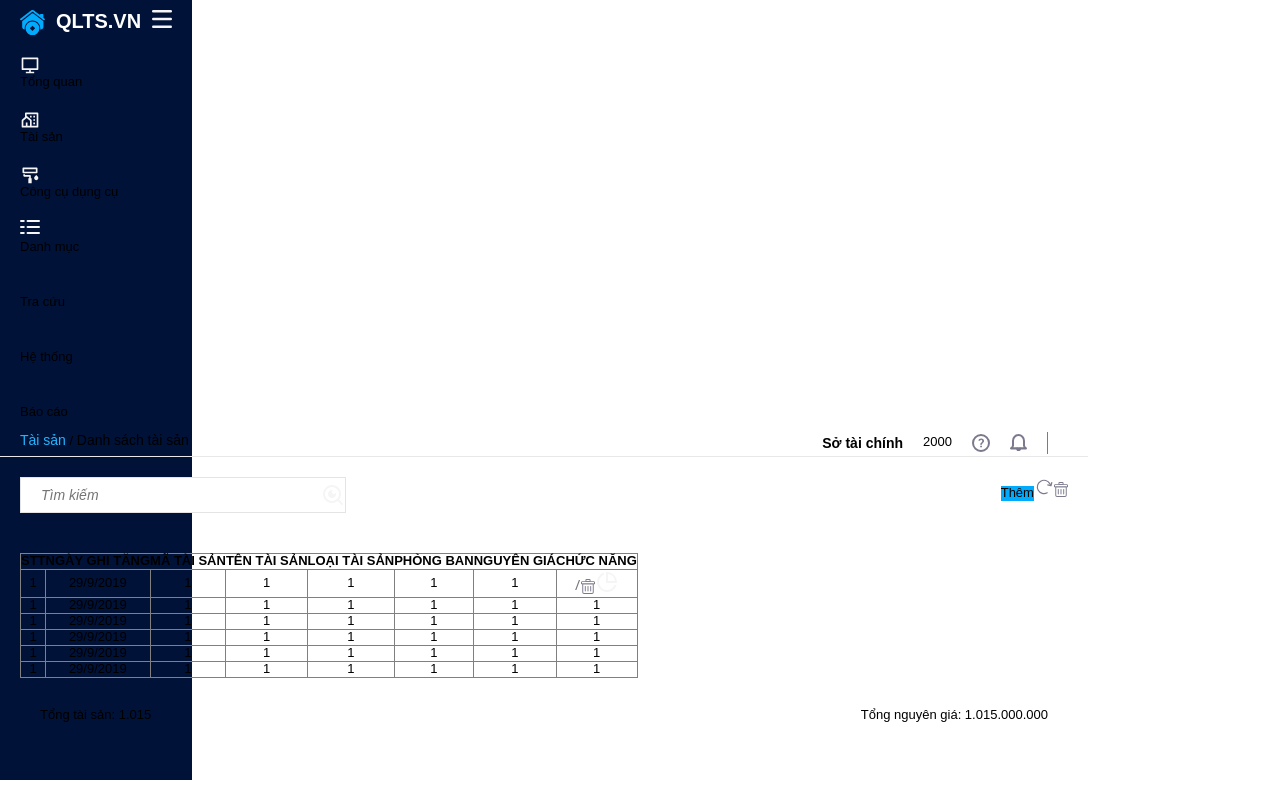
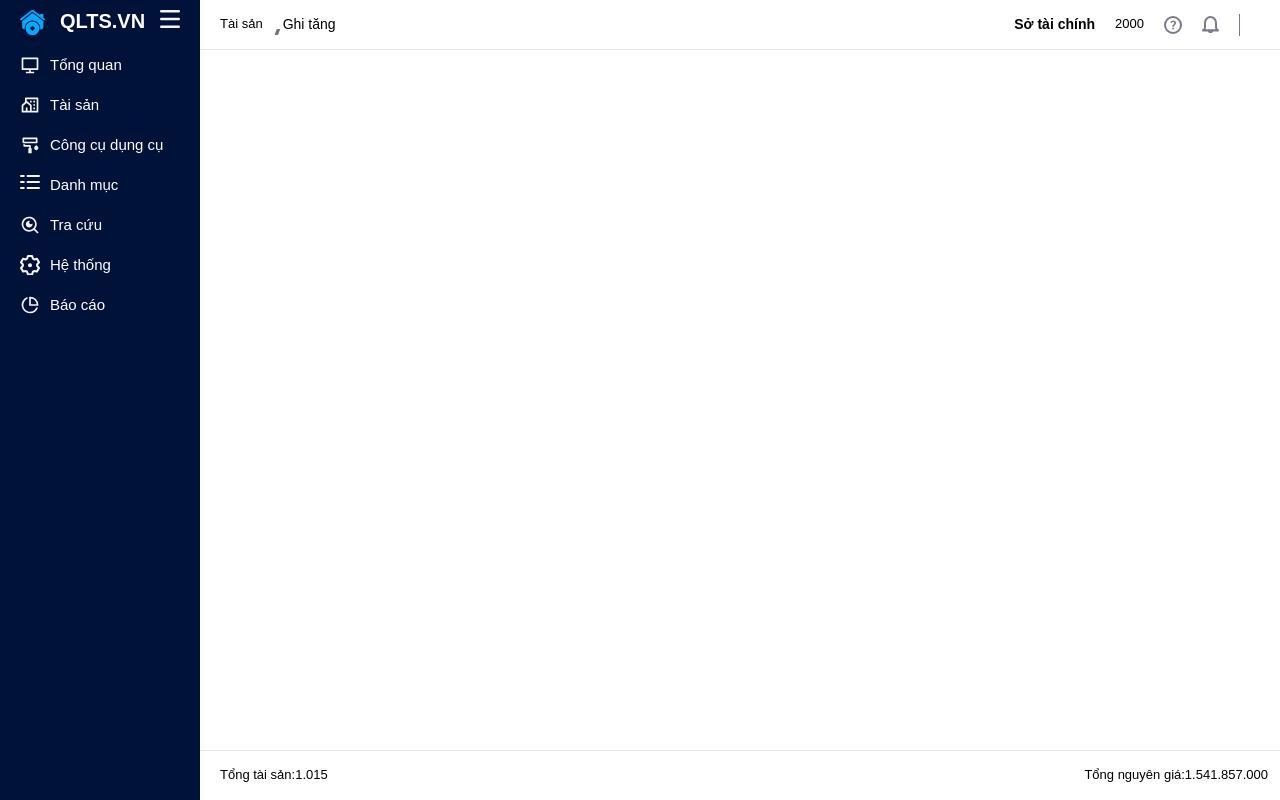
Before and after one commit to mcdoblivion/MISA.QLTS.Frontend, a Vue app in the folder qlts-vue/: page / in a window 1280 px wide. Built offline with nearby package versions, Linux system fonts and the light colour scheme.

Commit message:
Update CSS

```diff
--- a/qlts-vue/src/App.vue
+++ b/qlts-vue/src/App.vue
@@ -1,6 +1,6 @@
 <template>
   <div id="app">
-    <v-main class="main">
+    <div class="main">
       <div class="main-left">
         <LeftSidebar />
       </div>
@@ -9,7 +9,7 @@
         <Content />
         <Footer />
       </div>
-    </v-main>
+    </div>
   </div>
 </template>
 
--- a/qlts-vue/src/components/layout/Content.vue
+++ b/qlts-vue/src/components/layout/Content.vue
@@ -1,13 +1,16 @@
 <template>
   <div class="content">
-    <asset-list/>
+    <asset-list />
+    <asset-list-detail />
   </div>
 </template>
 
 <script>
-import AssetList from '../../views/dictionary/asset/AssetList.vue';
+import AssetList from "../../views/dictionary/asset/AssetList.vue";
+import AssetListDetail from "../../views/dictionary/asset/AssetListDetail.vue";
 export default {
-  components: { AssetList },};
+  components: { AssetList, AssetListDetail },
+};
 </script>
 
 <style>
--- a/qlts-vue/src/components/layout/Footer.vue
+++ b/qlts-vue/src/components/layout/Footer.vue
@@ -1,10 +1,12 @@
 <template>
   <div class="footer">
     <div class="footer-left">
-      <p>Tổng tài sản: <span>1.015</span></p>
+      <div>Tổng tài sản:</div>
+      <div>1.015</div>
     </div>
     <div class="footer-right">
-      <p>Tổng nguyên giá: <span>1.015.000.000</span></p>
+      <div>Tổng nguyên giá:</div>
+      <div>1.541.857.000</div>
     </div>
   </div>
 </template>
--- a/qlts-vue/src/components/layout/Header.vue
+++ b/qlts-vue/src/components/layout/Header.vue
@@ -1,10 +1,9 @@
 <template>
   <div class="header">
     <div class="header-left">
-      <p>
-        <span style="color: #20b6fe">Tài sản</span> /
-        <span>Danh sách tài sản</span>
-      </p>
+      <div class="label-category">Tài sản</div>
+      <div class="icon icon-separator"></div>
+      <div class="label-subcategory">Ghi tăng</div>
     </div>
     <div class="header-right">
       <div class="header-right-group">
--- a/qlts-vue/src/styles/basics/_icon.css
+++ b/qlts-vue/src/styles/basics/_icon.css
@@ -22,18 +22,42 @@
   background-image: url("../../assets/icon/hamburger-menu.svg");
 }
 
+/* icon tổng quan */
 .icon-overview {
   background-image: url("../../assets/icon/computer-line.svg");
 }
 
+/* icon tài sản */
 .icon-assets {
   background-image: url("../../assets/icon/community-line.svg");
 }
 
+/* icon công cụ dụng cụ */
 .icon-tools {
   background-image: url("../../assets/icon/paint-brush-line.svg");
 }
 
+/* icon danh mục */
 .icon-category {
   background-image: url("../../assets/icon/common.svg");
 }
+
+/* iocn tra cứu */
+.icon-search {
+  background-image: url("../../assets/icon/search-eye-line.svg");
+}
+
+/* icon he thong */
+.icon-system {
+  background-image: url("../../assets/icon/settings.svg");
+}
+
+/* icon bao cao  */
+.icon-report {
+  background-image: url("../../assets/icon/pie-chart-line.svg");
+}
+
+/* icon gach cheo */
+.icon-separator {
+  background-image: url("../../assets/icon/seperator.svg");
+}
--- a/qlts-vue/src/styles/index.css
+++ b/qlts-vue/src/styles/index.css
@@ -16,14 +16,18 @@
   min-height: 780px;
   overflow: hidden;
 }
+
 .main {
   display: flex;
   width: 100%;
   height: 100%;
 }
+
 .main-left {
   width: 15%;
+  min-width: 200px;
 }
+
 .main-right {
   width: 85%;
 }
--- a/qlts-vue/src/styles/layout/_footer.css
+++ b/qlts-vue/src/styles/layout/_footer.css
@@ -1,7 +1,22 @@
 .footer {
+  position: fixed;
+  bottom: 0;
+  border-top: 1px solid #e8e8e8;
+  padding: 2px 20px;
   display: flex;
-  justify-content: space-between;
-  padding: 10px 40px;
   min-height: 50px;
-  margin-top: auto;
+  align-items: center;
+  width: inherit;
 }
+
+.footer .footer-left {
+  display: flex;
+  left: 0%;
+}
+
+.footer .footer-right {
+  position: absolute;
+  display: flex;
+  right: 0%;
+  margin-right: 20px;
+}
--- a/qlts-vue/src/styles/layout/_header.css
+++ b/qlts-vue/src/styles/layout/_header.css
@@ -1,10 +1,17 @@
 .header {
+  height: 50px;
   display: flex;
   justify-content: space-between;
   border-bottom: 1px solid #e8e8e8;
   padding: 2px 20px;
 }
-.header-left span {
+
+.header-left {
+  display: flex;
+  align-items: center;
+}
+
+.header-left .label-subcategory {
   font-size: 14px;
   font-weight: 500;
 }
--- a/qlts-vue/src/styles/layout/_sidebar.css
+++ b/qlts-vue/src/styles/layout/_sidebar.css
@@ -1,12 +1,10 @@
 .left-sidebar {
   background-color: #011239;
-  height: 100%;
-  margin-bottom: -5000px; /* any large number will do */
-  padding-bottom: 5000px;
+  height: 100vh;
 }
 
-.left-sidebar span {
-  color: white;
+.left-sidebar .icon-collapse {
+  cursor: pointer;
 }
 
 .label-home {
@@ -16,20 +14,20 @@
   position: relative;
   color: white;
 }
-.logo-group .common-item {
+
+.menu-item {
   display: flex;
+  text-align: left;
   align-items: center;
-}
-.menu-item {
-  text-align: left;
   padding: 10px 20px;
 }
 .menu-item:hover {
   background-color: #273557;
   cursor: pointer;
 }
-.menu-item span {
-  font-size: 13px;
+.menu-item .label-category {
+  font-size: 15px;
   position: relative;
-  top: -6px;
+  color: white;
+  padding-left: 10px;
 }
--- a/qlts-vue/src/views/dictionary/asset/AssetList.vue
+++ b/qlts-vue/src/views/dictionary/asset/AssetList.vue
@@ -1,99 +1,5 @@
 <template>
-  <div class="asset-list">
-    <div class="asset-list-top">
-      <div class="search-group">
-        <input placeholder="Tìm kiếm" />
-        <img src="../../../assets/icon/search-eye-line.svg" />
-      </div>
-      <div>
-        <button class="add-item-button">Thêm</button>
-        <button><img src="../../../assets/icon/refresh.svg" /></button>
-        <button><img src="../../../assets/icon/trash.svg" /></button>
-      </div>
-    </div>
-    <div class="data-table">
-      <table>
-        <thead>
-          <tr>
-            <th>STT</th>
-            <th>NGÀY GHI TĂNG</th>
-            <th>MÃ TÀI SẢN</th>
-            <th>TÊN TÀI SẢN</th>
-            <th>LOẠI TÀI SẢN</th>
-            <th>PHÒNG BAN</th>
-            <th>NGUYÊN GIÁ</th>
-            <th>CHỨC NĂNG</th>
-          </tr>
-        </thead>
-        <tbody>
-          <tr>
-            <td>1</td>
-            <td>29/9/2019</td>
-            <td>1</td>
-            <td>1</td>
-            <td>1</td>
-            <td>1</td>
-            <td>1</td>
-            <td>
-              <button><img src="../../../assets/icon/seperator.svg" /></button>
-              <button><img src="../../../assets/icon/trash.svg" /></button>
-              <button><img src="../../../assets/icon/pie-chart-line.svg" /></button>
-            </td>
-          </tr>
-          <tr>
-            <td>1</td>
-            <td>29/9/2019</td>
-            <td>1</td>
-            <td>1</td>
-            <td>1</td>
-            <td>1</td>
-            <td>1</td>
-            <td>1</td>
-          </tr>
-          <tr>
-            <td>1</td>
-            <td>29/9/2019</td>
-            <td>1</td>
-            <td>1</td>
-            <td>1</td>
-            <td>1</td>
-            <td>1</td>
-            <td>1</td>
-          </tr>
-          <tr>
-            <td>1</td>
-            <td>29/9/2019</td>
-            <td>1</td>
-            <td>1</td>
-            <td>1</td>
-            <td>1</td>
-            <td>1</td>
-            <td>1</td>
-          </tr>
-          <tr>
-            <td>1</td>
-            <td>29/9/2019</td>
-            <td>1</td>
-            <td>1</td>
-            <td>1</td>
-            <td>1</td>
-            <td>1</td>
-            <td>1</td>
-          </tr>
-          <tr>
-            <td>1</td>
-            <td>29/9/2019</td>
-            <td>1</td>
-            <td>1</td>
-            <td>1</td>
-            <td>1</td>
-            <td>1</td>
-            <td>1</td>
-          </tr>
-        </tbody>
-      </table>
-    </div>
-  </div>
+  <div class="asset-list"></div>
 </template>
 
 <script>
@@ -101,36 +7,4 @@ export default {};
 </script>
 
 <style>
-  table, td{
-    border: 1px solid gray;
-    border-collapse: collapse;
-  }
-  .asset-list{
-    padding: 20px;
-  }
-  .asset-list-top{
-    display: flex;
-    justify-content: space-between;
-    margin-bottom: 40px;
-  }
-  .search-group{
-    background-color: white;
-    border: 1px solid #E4E4E4;
-    padding: 5px 0;
-    display: flex;
-    align-items: center;
-  }
-  .search-group input{
-    border: none;
-    padding-left: 20px;
-    width: 300px;
-    font-style: italic;
-    font-size: 14px;
-  }
-  .search-group input:focus{
-    outline: none;
-  }
-  .add-item-button{
-    background-color: #00ABFE;
-  }
 </style>
--- a/qlts-vue/src/views/dictionary/asset/AssetListDetail.vue
+++ b/qlts-vue/src/views/dictionary/asset/AssetListDetail.vue
@@ -1,7 +1,5 @@
 <template>
-  <div class="asset-list-detail">
-    <h1>Asset list detail</h1>
-  </div>
+  <div class="asset-list-detail"></div>
 </template>
 
 <script>
```
Also changed, not shown: 1 other file (tests, documents, lock files or other folders).
